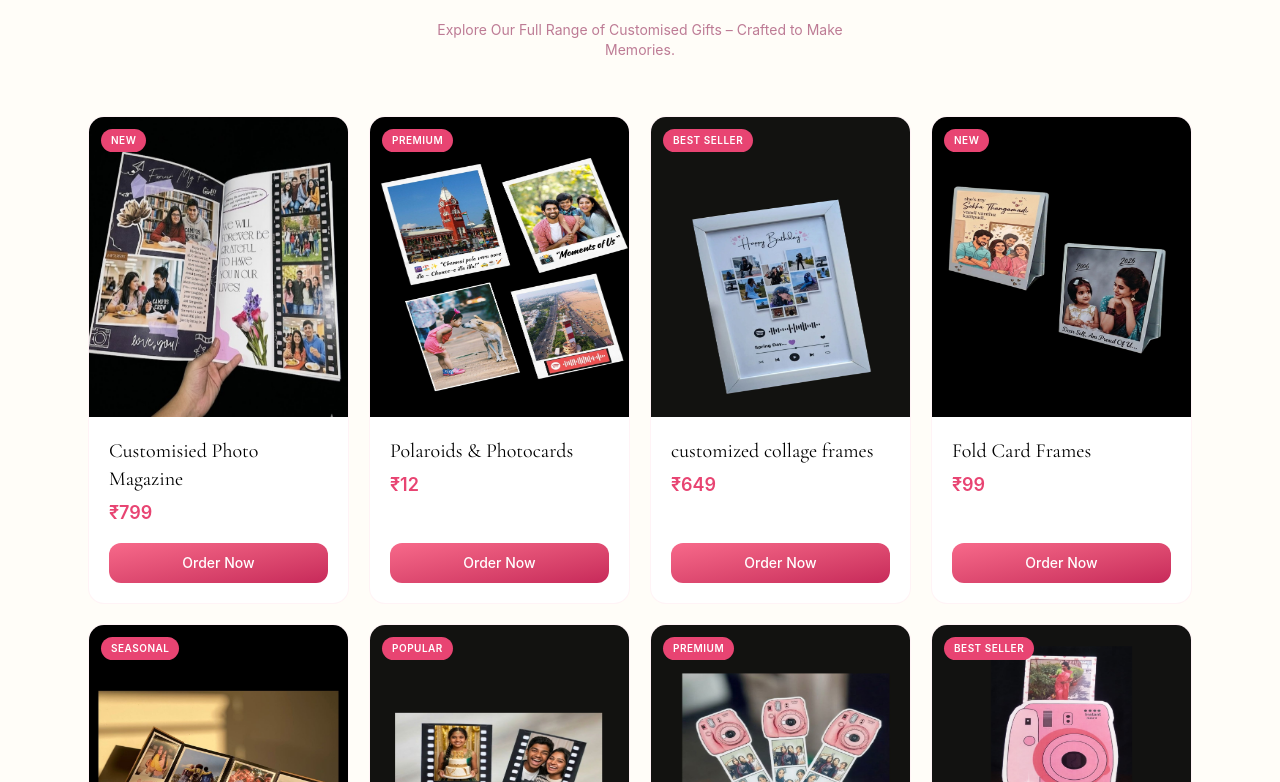
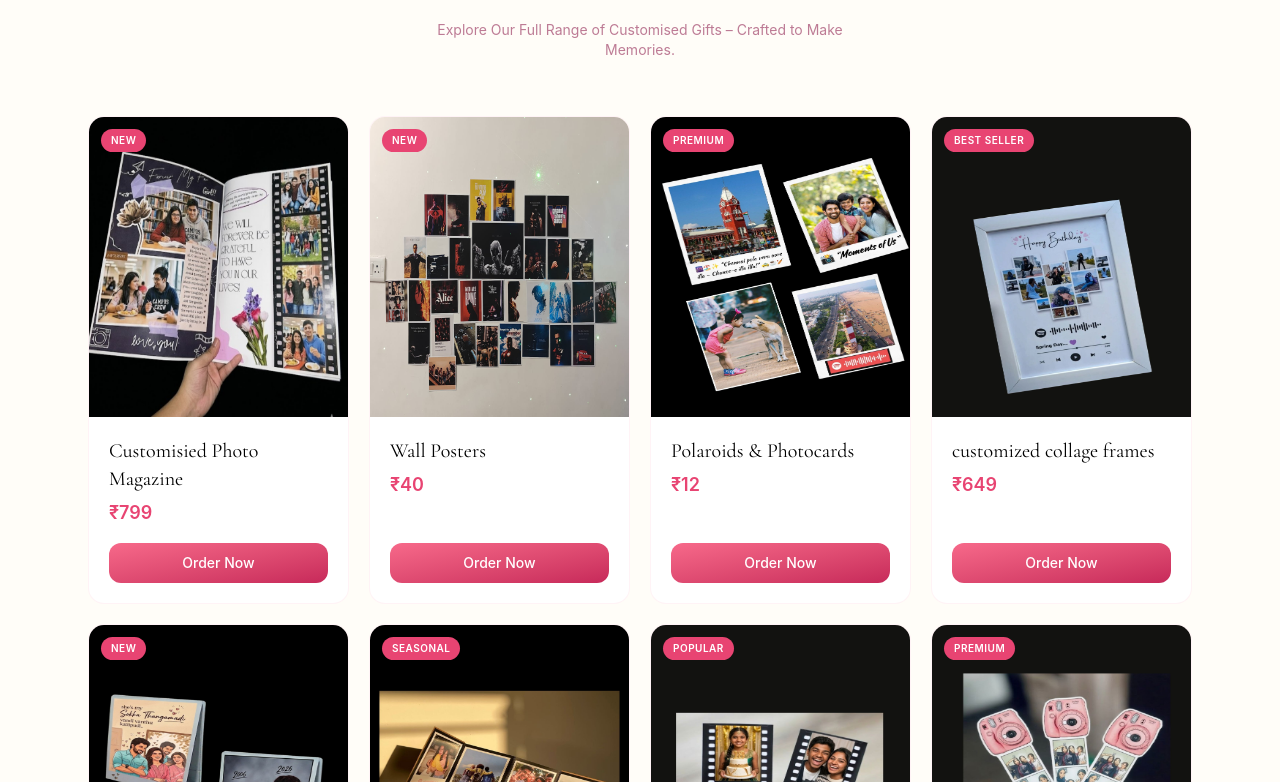
Before and after one commit to G-Prasath/imagination_gallery, a React (Vite) app: page / in a window 1280 px wide. Shown: the part 1878-2660 px from the top of the page. Built offline with nearby package versions, Linux system fonts and the light colour scheme.

Commit message:
New services added

```diff
--- a/src/components/Services.jsx
+++ b/src/components/Services.jsx
@@ -13,6 +13,8 @@ const ORDER_EMAIL = "imaginationgallery2025@gmail.com";
 
 const SERVICES = [
   {id: 19, emoji: "/services/service-19.jpg", name: "Customisied Photo Magazine", price: "₹799", badge:"New"},
+  {id: 20, emoji: "/services/service-20.jpg", name: "Wall Posters", price: "₹40", badge:"New"},
+
 
   {id: 1, emoji: "/services/service-1.jpg", name: "Polaroids & Photocards", price: "₹12", badge:"Premium"},
   {id: 2, emoji: "/services/service-2.jpg", name: "customized collage frames", price: "₹649", badge:"Best Seller"},
```
Also changed, not shown: public/services/service-20.jpg (added).
